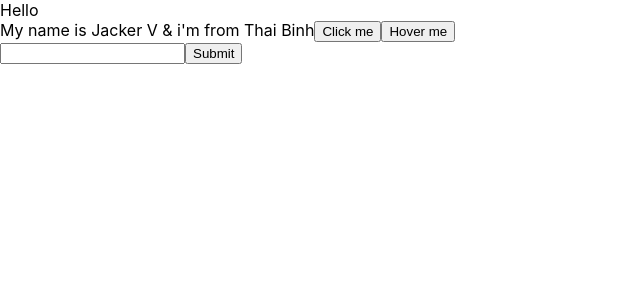
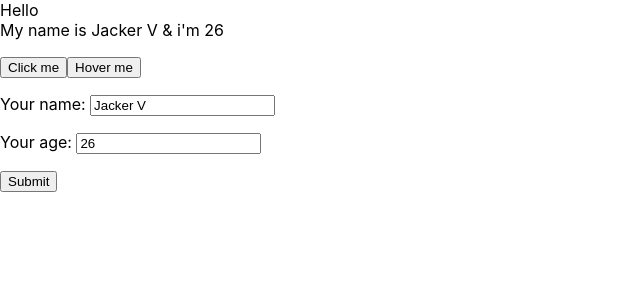
Before and after one commit to Jacker-V/reactBasic, a React (Create React App) app: page / in a window 1280 px wide. Shown: the top 300 px of the page, without its empty margins (0-640 px from the left). Built offline with nearby package versions, Linux system fonts and the light colour scheme.

Commit message:
nesting component class child

```diff
--- a/src/components/MyComponent.js
+++ b/src/components/MyComponent.js
@@ -1,52 +1,18 @@
 // Class component
 // Funtion component
 import React from "react";
+import UserInfo from "./UserInfo";
 
-class MyComponent extends React.Component{
+class MyComponent extends React.Component {
     // JSX cú pháp đặc biệt của react mà vue và angular ko có, cho phép viết code bên trong HTML
     // JSX thì chỉ cho phép bạn trả ra 1 khối hay 1 div, sẽ có cách để khắc phục nhưng chưa nên biêt
     // muốn viết tiếp các element thì chúng ta sẽ viết trong thẻ div
-    state = {
-        name: 'Jacker V',
-        address: 'Thai Binh',
-        age: 26
-    }
 
-    handleClick(event){
-        // console.log("Loan Tang");
-        // console.log(event);
-        console.log(this.state.name);
-        this.setState({
-            name: 'HoangHa'
-        })
-    }
+    render() {
+        return (
+            <div>
 
-    handleOnMouseOver(event){
-        console.log(event);
-    }
-
-    handleOnChangeInput = (event) =>{
-        this.setState({
-            name: event.target.value
-        })
-    }
-
-    handleOnSubmit = (event) =>{
-        // event.preventDefault();
-        console.log(this.state);
-
-    }
-
-    render(){
-        return (
-            <div>My name is {this.state.name} & i'm from {this.state.address}
-            <button onClick={(event) => {this.handleClick(event)}}>Click me</button>
-            <button onMouseOver={this.handleOnMouseOver}>Hover me</button>
-            <form onSubmit={(event) => {this.handleOnSubmit(event)}}>
-                <input type="text"
-                onChange={(event) => {this.handleOnChangeInput(event)}}/>
-                <button>Submit</button>
-            </form>
+                <UserInfo></UserInfo>
             </div>
         );
     }
--- /dev/null
+++ b/src/components/UserInfo.js
@@ -0,0 +1,69 @@
+import React from "react";
+
+class UserInfo extends React.Component {
+    state = {
+        name: 'Jacker V',
+        address: 'Thai Binh',
+        age: 26
+    }
+
+    handleClick(event) {
+        // console.log("Loan Tang");
+        // console.log(event);
+        console.log(this.state.name);
+        this.setState({
+            name: 'HoangHa'
+        })
+    }
+
+    handleOnMouseOver(event) {
+        console.log(event);
+    }
+
+    handleOnChangeInput = (event) => {
+        this.setState({
+            name: event.target.value
+        })
+    }
+
+    handleOnChangeAge = (event) => {
+        this.setState({
+            age: event.target.value
+        })
+    }
+
+    handleOnSubmit = (event) => {
+        event.preventDefault();
+        console.log(this.state);
+
+    }
+    render() {
+
+        return (
+            <div>
+                My name is {this.state.name} & i'm {this.state.age}
+                <p></p>
+                <button onClick={(event) => { this.handleClick(event) }}>Click me</button>
+                <button onMouseOver={this.handleOnMouseOver}>Hover me</button>
+                <p></p>
+                <form onSubmit={(event) => { this.handleOnSubmit(event) }}>
+                    <label>Your name: </label>
+                    <input
+                        value={this.state.name}
+                        type="text"
+                        onChange={(event) => { this.handleOnChangeInput(event) }} />
+                    <p></p>
+                    <label>Your age: </label>
+                    <input
+                        value={this.state.age}
+                        type="text"
+                        onChange={(event) => { this.handleOnChangeAge(event) }} />
+                    <p></p>
+                    <button>Submit</button>
+                </form>
+            </div>
+        )
+    }
+}
+
+export default UserInfo;
```
